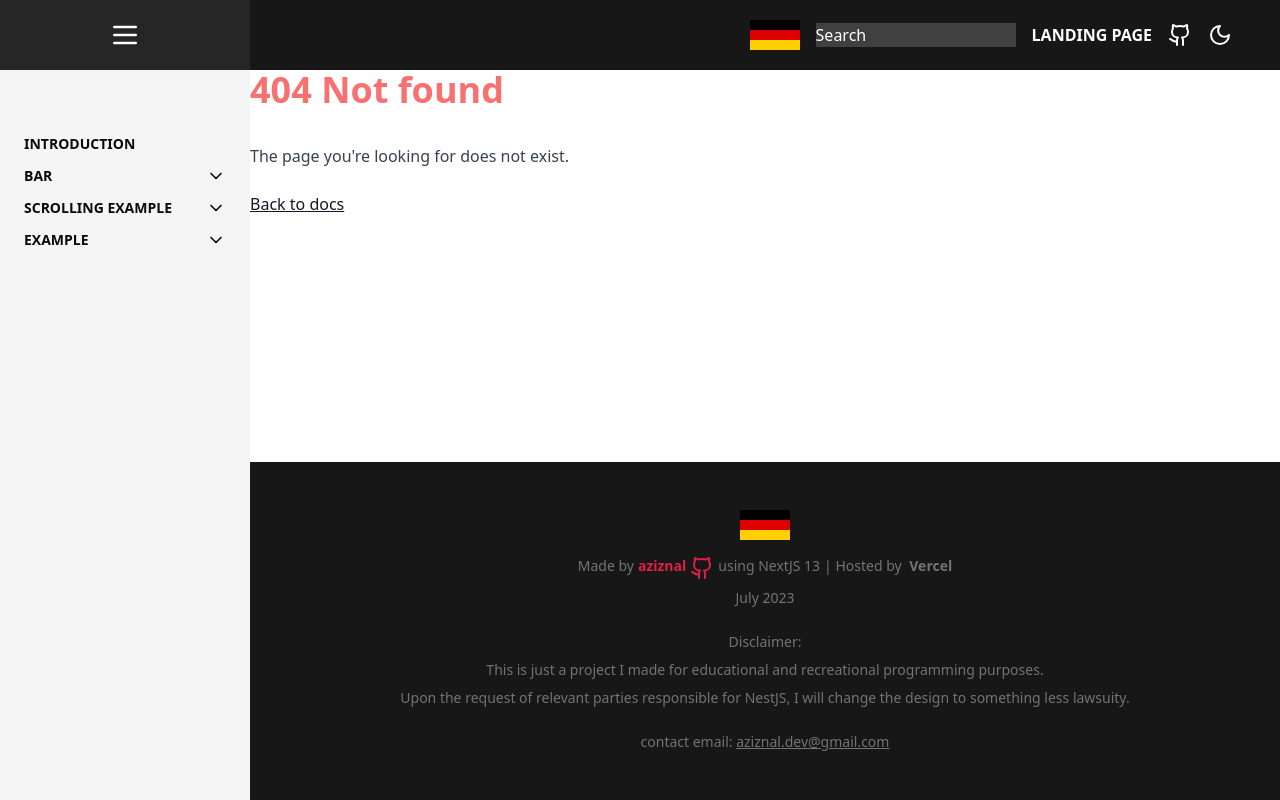
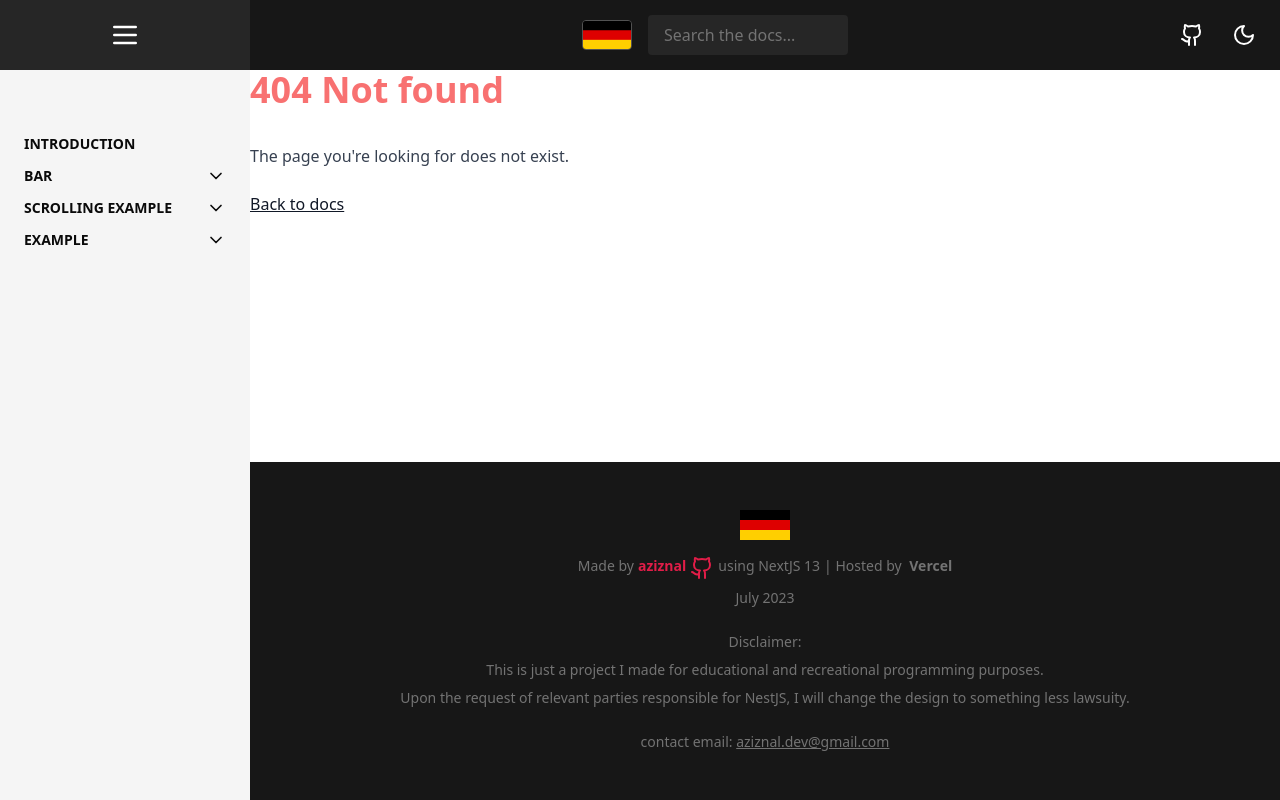
Before and after one commit to aziznal/german-docs, a Next.js app: page /page-not-found in a window 1280 px wide. Built offline with nearby package versions, Linux system fonts and the light colour scheme.

Commit message:
enable search bar to be visible in mobile views

```diff
--- a/src/components/header.tsx
+++ b/src/components/header.tsx
@@ -1,6 +1,5 @@
 "use client";
 
-import Link from "next/link";
 import { LucideGithub, Menu, Moon, Sun } from "lucide-react";
 import Image from "next/image";
 import { forwardRef } from "react";
@@ -27,10 +26,11 @@ const Header = forwardRef<HTMLElement, HeaderProps>(
         {...props}
         ref={ref}
         className={cn(
-          `sticky top-0 flex shrink-0 basis-[length:var(--header-height)] items-center bg-neutral-900 pr-12 text-white dark:bg-neutral-900`,
+          `sticky top-0 flex shrink-0 basis-[length:var(--header-height)] items-center gap-7 bg-neutral-900 pr-6 text-white dark:bg-neutral-900`,
           className,
         )}
       >
+        {/* Header toggle */}
         <div
           className={cn(
             `flex h-full w-[80px] cursor-pointer items-center justify-center px-6 transition-all duration-200 hover:bg-neutral-800 dark:hover:bg-neutral-700`,
@@ -49,27 +49,22 @@ const Header = forwardRef<HTMLElement, HeaderProps>(
           />
         </div>
 
-        <div className="flex grow items-center justify-end gap-4">
-          <span className="flex grow justify-center text-center text-5xl lg:flex-grow-0">
+        {/* Logo & Search */}
+        <div className="flex grow items-center justify-center gap-4">
           <Image
             src="/germany-flag.png"
+            className="hidden sm:block rounded border border-neutral-600"
             width={50}
             height={70}
             alt="German flag"
           />
+
+          <span className="w-[200px] rounded bg-neutral-800 px-4 py-2 text-muted-foreground">
+            Search the docs...
           </span>
-
-          <div className="hidden gap-4 lg:flex">
-            <span className="w-[200px] bg-neutral-700">Search</span>
-
-            <Link
-              href="/"
-              className="font-bold uppercase"
-            >
-              Landing Page
-            </Link>
         </div>
 
+        {/* Github link */}
         <div className="hidden lg:block">
           <a
             href="https://github.com/aziznal/german-docs"
@@ -79,6 +74,7 @@ const Header = forwardRef<HTMLElement, HeaderProps>(
           </a>
         </div>
 
+        {/* Theme switcher */}
         <div className="flex items-center justify-center">
           <DropdownMenu>
             <DropdownMenuTrigger>
@@ -102,7 +98,6 @@ const Header = forwardRef<HTMLElement, HeaderProps>(
             </DropdownMenuContent>
           </DropdownMenu>
         </div>
-        </div>
       </header>
     );
   },
```
Lines whose indentation alone changed are shown as unchanged.
